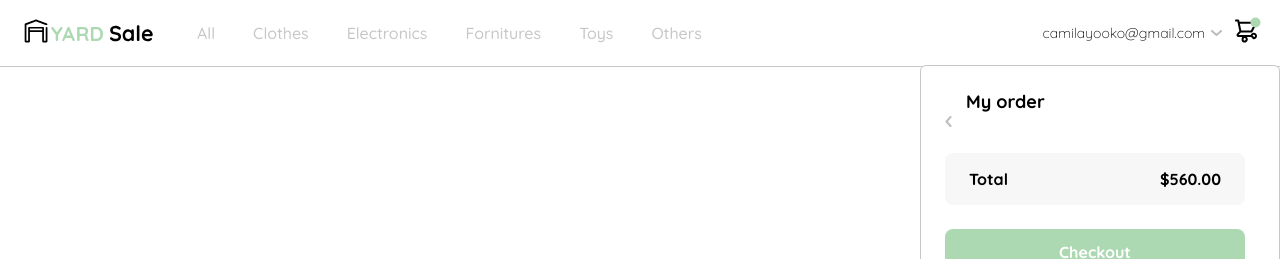
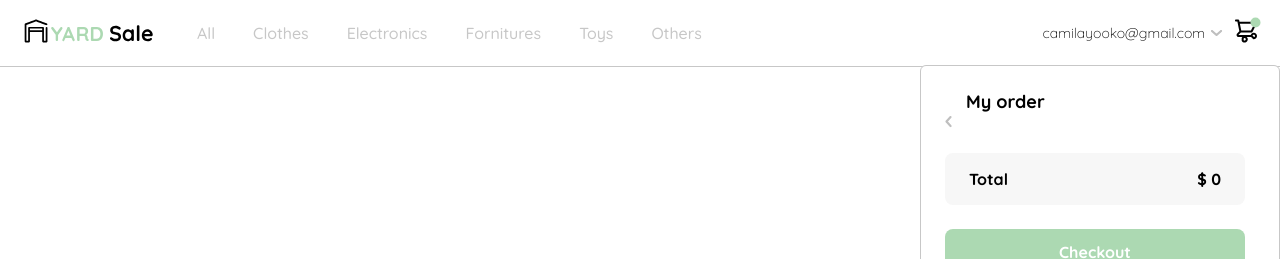
Before and after one commit to Sazocar/yard-sale, a React app: page /orders in a window 1280 px wide. Shown: the top 259 px of the page. Built offline with nearby package versions, Linux system fonts and the light colour scheme.

Commit message:
add removeFromCart function

```diff
--- a/src/components/OrderItem.jsx
+++ b/src/components/OrderItem.jsx
@@ -1,19 +1,27 @@
-import React from "react";
+import React, { useContext } from "react";
 import "@styles/OrderItem.scss";
 import close from "@icons/icon_close.png";
+import { AppContext } from "../context/AppContext";
 
-const OrderItem = () => {
+const OrderItem = ({product}) => {
+
+  const { removeFromCart } = useContext(AppContext);
+
+  const handleRemove = product => {
+    removeFromCart(product);
+  }
+
   return (
     <div className="OrderItem">
       <figure>
         <img
-          src="https://images.pexels.com/photos/276517/pexels-photo-276517.jpeg?auto=compress&cs=tinysrgb&dpr=2&h=650&w=940"
-          alt="bike"
+          src={product.images[0]}
+          alt={product.category.name}
         />
       </figure>
-      <p>Bike</p>
-      <p>$30,00</p>
-      <img src={close} alt="close" />
+      <p>{product.title}</p>
+      <p>${product.price}</p>
+      <img src={close} alt="close" onClick={()=> handleRemove(product)}/>
     </div>
   );
 };
--- a/src/components/ProductItem.jsx
+++ b/src/components/ProductItem.jsx
@@ -19,7 +19,7 @@ const ProductItem = ({product}) => {
       />
       <div className="ProductItem-info">
         <div>
-          <p>$ {product.price}</p>
+          <p>${product.price}</p>
           <p>{product.title}</p>
         </div>
         <figure onClick={() => handleClick(product)}>
--- a/src/containers/MyOrder.jsx
+++ b/src/containers/MyOrder.jsx
@@ -1,4 +1,4 @@
-import React, { useContext } from "react";
+import React, { useContext, useState } from "react";
 import {OrderItem} from "@components/OrderItem";
 import {AppContext} from "../context/AppContext";
 import "@styles/MyOrder.scss";
@@ -6,6 +6,16 @@ import arrow from "@icons/flechita.svg";
 
 const MyOrder = () => {
   const { state } = useContext(AppContext);
+
+ const getTotal = () => {
+   const initialValue = 0;
+   const sumTotal = state.cart.reduce(
+     (previousValue,
+     currentValue) => previousValue + currentValue.price, initialValue
+   );
+   return sumTotal
+ }
+
   return (
     <aside className="MyOrder">
       <div className="title-container">
@@ -20,7 +30,7 @@ const MyOrder = () => {
           <p>
             <span>Total</span>
           </p>
-          <p>$560.00</p>
+          <p>$ {getTotal()}</p>
         </div>
         <button className="primary-button">Checkout</button>
       </div>
--- a/src/hooks/useInitialState.js
+++ b/src/hooks/useInitialState.js
@@ -15,9 +15,17 @@ const useInitialState = () => {
     });
   };
 
+  const removeFromCart = (payload) => {
+    setState({
+      ... state,
+      cart: state.cart.filter(item => item.id !== payload.id)
+    });
+  }
+
   return {
     state,
-    addToCart
+    addToCart,
+    removeFromCart,
   }
 }
 
```
